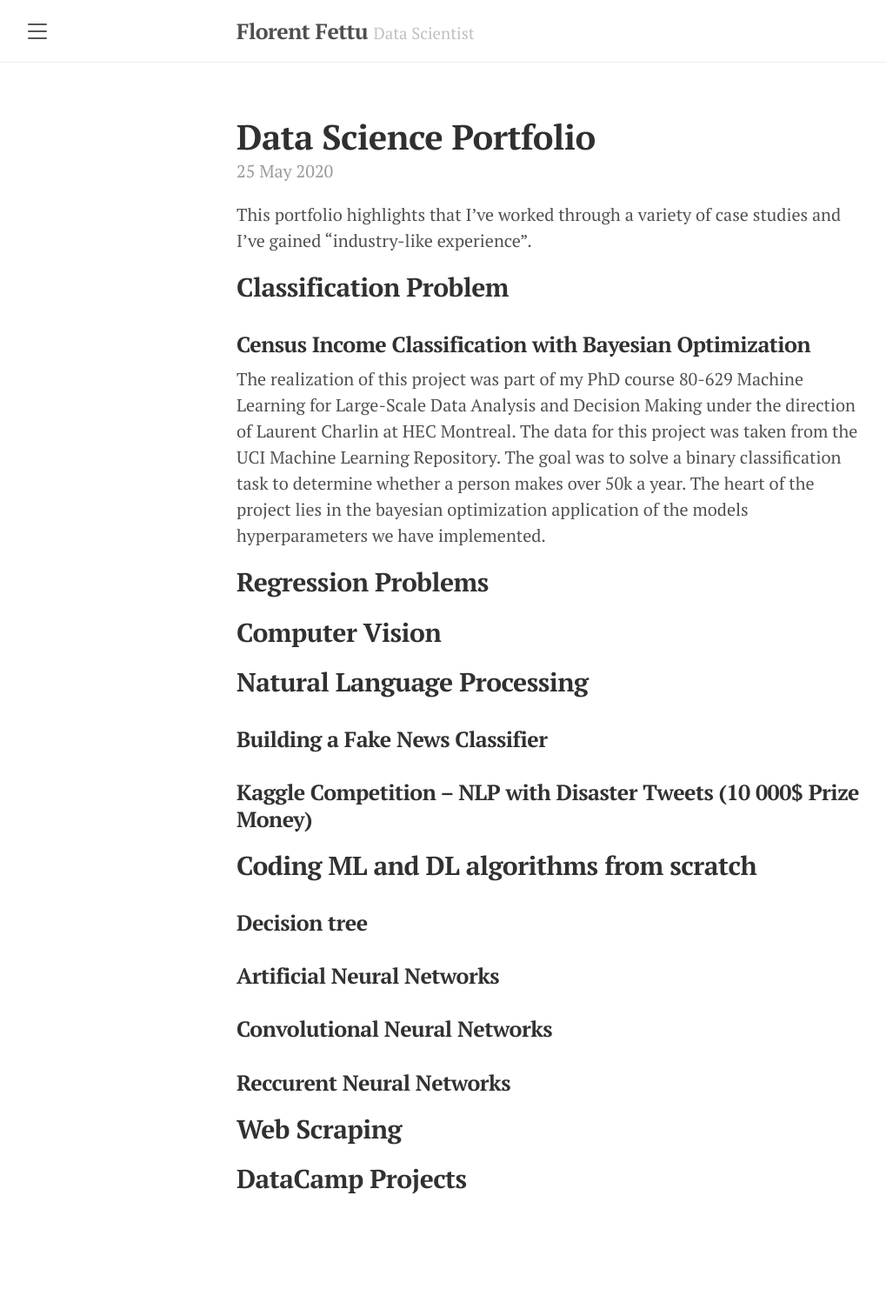
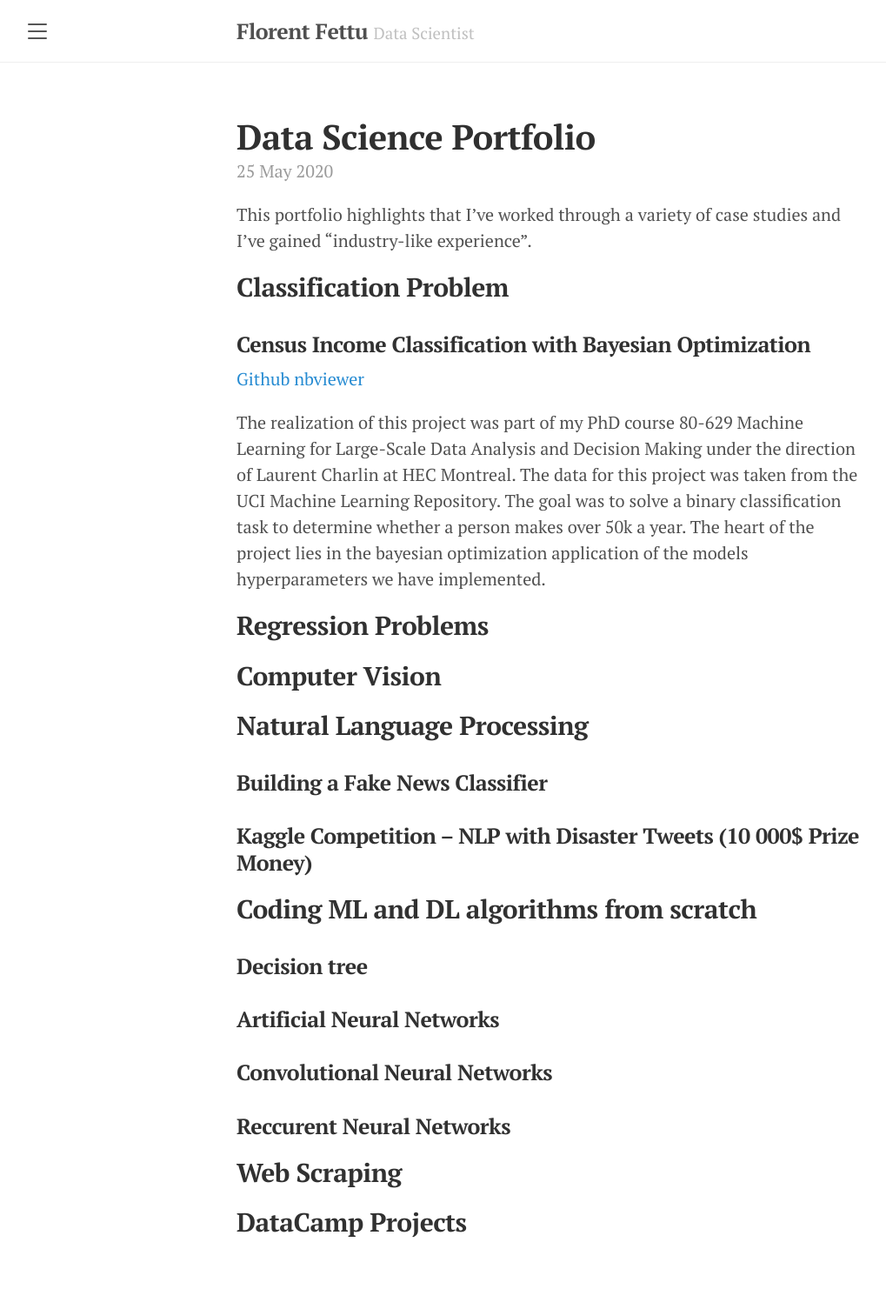
Before and after one commit to florentfettu/florentfettu.github.io, a Jekyll site: the page built from _posts/2020-05-25-data-science-portfolio.md, in a window 1280 px wide. Shown: the whole page at 87% size, without its empty margins (8-1027 px from the left). Built offline with Jekyll 4.4.1, drawn with Linux system fonts in a browser that asks for light colours; nearby versions of some CDN libraries; before the commit the page ends 1455 px from its top, so only the background shows below that.

Commit message:
Update 2020-05-25-data-science-portfolio.md

```diff
--- a/_posts/2020-05-25-data-science-portfolio.md
+++ b/_posts/2020-05-25-data-science-portfolio.md
@@ -8,6 +8,8 @@ This portfolio highlights that I've worked through a variety of case studies and
 ## Classification Problem
 
 ### Census Income Classification with Bayesian Optimization
+
+[Github](https://github.com/Erlemar/Erlemar.github.io/blob/master/Notebooks/Titanic.ipynb) [nbviewer](http://nbviewer.jupyter.org/github/Erlemar/Erlemar.github.io/blob/master/Notebooks/Titanic.ipynb)
 
 The realization of this project was part of my PhD course 80-629 Machine Learning for Large-Scale Data Analysis and Decision Making under the direction of Laurent Charlin at HEC Montreal. The data for this project was taken from the UCI Machine Learning Repository. The goal was to solve a binary classification task to determine whether a person makes over 50k a year. The heart of the project lies in the bayesian optimization application of the models hyperparameters we have implemented.
 
```
